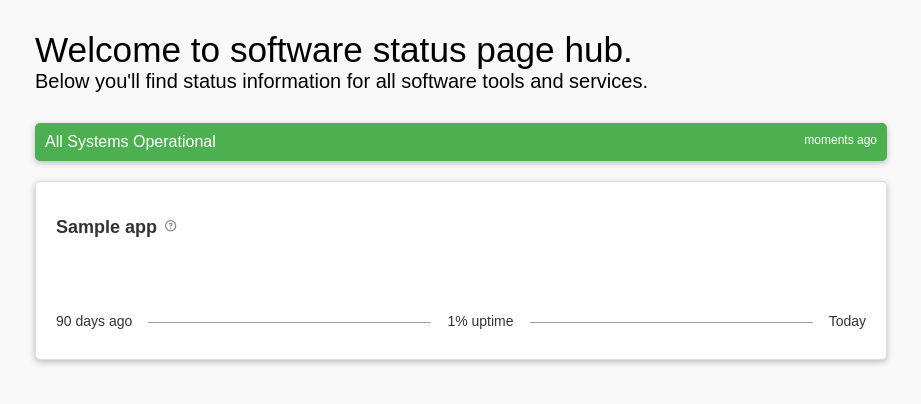
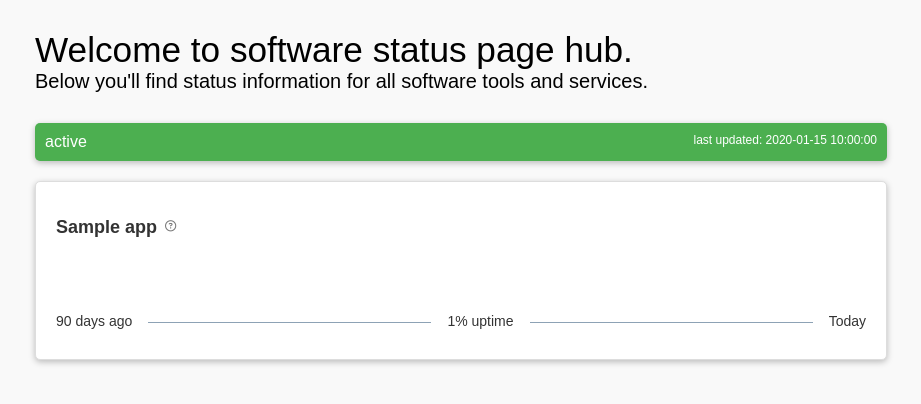
Before and after one commit to sinhadotabhinav/statuspage, a Flask app: template templates/index.html in a window 1280 px wide. Shown: the top 404 px of the page, without its empty margins (179-1100 px from the left). Run offline with Flask 3, Linux system fonts and the light colour scheme; the template is opened without the code that fills it: most values are stand-ins (such as "Sample title", 1, 10 or a date in 2020).

Commit message:
update overall status and last updated timestamp

```diff
--- a/app.py
+++ b/app.py
@@ -30,7 +30,7 @@ def fetch_uptime_status(url):
 def build_status():
     ''' build status array for webui. '''
     for app_item in applications_json:
-        for obj in uptime_status_json:
+        for obj in uptime_status_json["statuses"]:
             if app_item.get("name") == obj.get("name"):
                 app_item["status"] = obj.get("status")
         app_item["last_status"] = fetch_uptime_status(app_item.get("url"))
@@ -43,6 +43,10 @@ def is_overall_active(status_list):
             return False
     return True
 
+def get_last_updated():
+    ''' get last updated timestamp in uptime josn. '''
+    return uptime_status_json["last_updated"] if uptime_status_json["last_updated"] is not None else None
+
 def get_date_range(num):
     ''' custom date fetcher function . '''
     date_range = []
@@ -54,12 +58,29 @@ def get_date_range(num):
 @app.route('/')
 def home():
     ''' home endpoint. '''
+
     status_list = build_status()
-    overall_active = is_overall_active(status_list)
+
+    if is_overall_active(status_list):
+        overall_status = "All systems are operational"
+    else:
+        overall_status = "Some systems have outages"
+
+    last_updated_timestamp = datetime.strptime(get_last_updated(), "%Y-%m-%d %H:%M:%S")
+    current_time = datetime.now()
+    time_difference = current_time - last_updated_timestamp
+    hours_difference = int(time_difference.total_seconds() / 3600)
+
+    if hours_difference > 24:
+        last_updated = f"{hours_difference} hours ago"
+    else:
+        last_updated = f"{hours_difference * 60} minutes ago"
+
     return render_template(
         'index.html',
         app_list=status_list,
-        overall_active=overall_active,
+        last_updated=last_updated,
+        overall_status=overall_status,
         date_range=get_date_range(90))
 
 # initialize application
--- a/static/index.js
+++ b/static/index.js
@@ -90,10 +90,8 @@ $(document).ready(function() {
         let tooltipPopupId = tooltipId.replace('tooltip', 'tooltip-popup')
         $(this).hover(function() {
             $(`#${tooltipPopupId}`).toggleClass('show')
-            console.log('hovered')
         }, function() {
             $(`#${tooltipPopupId}`).removeClass('show')
-            console.log('unhovered')
         })
     })
 })
--- a/templates/index.html
+++ b/templates/index.html
@@ -21,8 +21,8 @@
         </div>
 
         <div class="status-container">
-            <span class="status-message">All Systems Operational</span>
-            <span class="status-last-updated">moments ago</span>
+            <span class="status-message">{{ overall_status }}</span>
+            <span class="status-last-updated">last updated: {{ last_updated }}</span>
         </div>
 
         {% for app in app_list %}
@@ -51,7 +51,7 @@
     </div>
 
     <script>
-        var appList = {{ app_list | tojson }};
+        var appList = {{ app_list | tojson | safe }};
     </script>
     <script src="https://code.jquery.com/jquery-3.7.1.min.js"></script>
     <script src="{{ url_for('static', filename='index.js') }}"></script>
```
